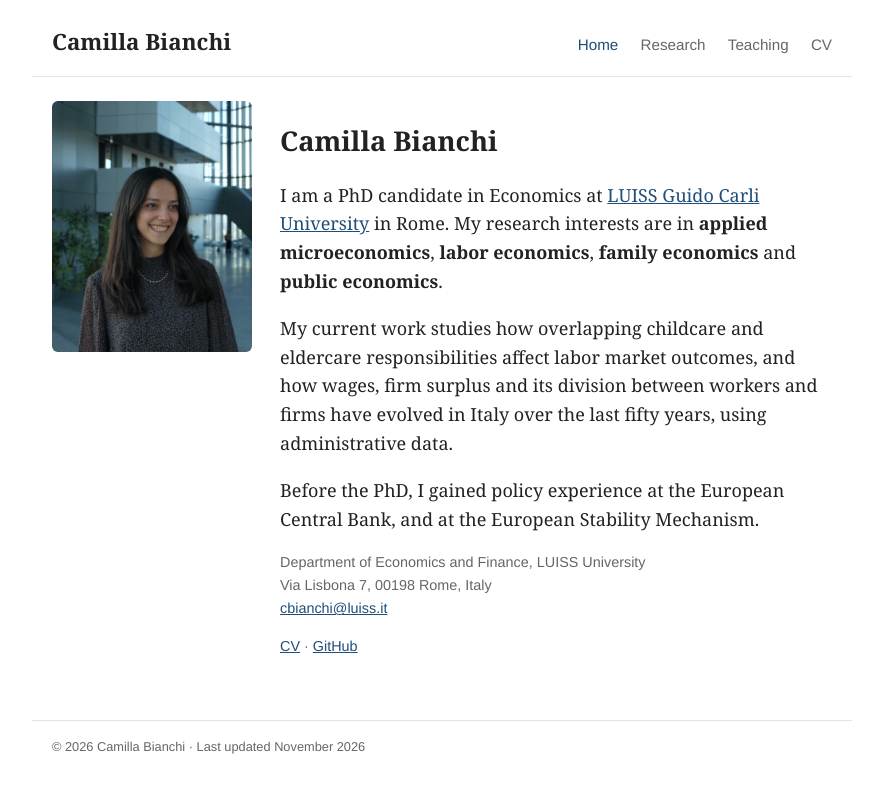
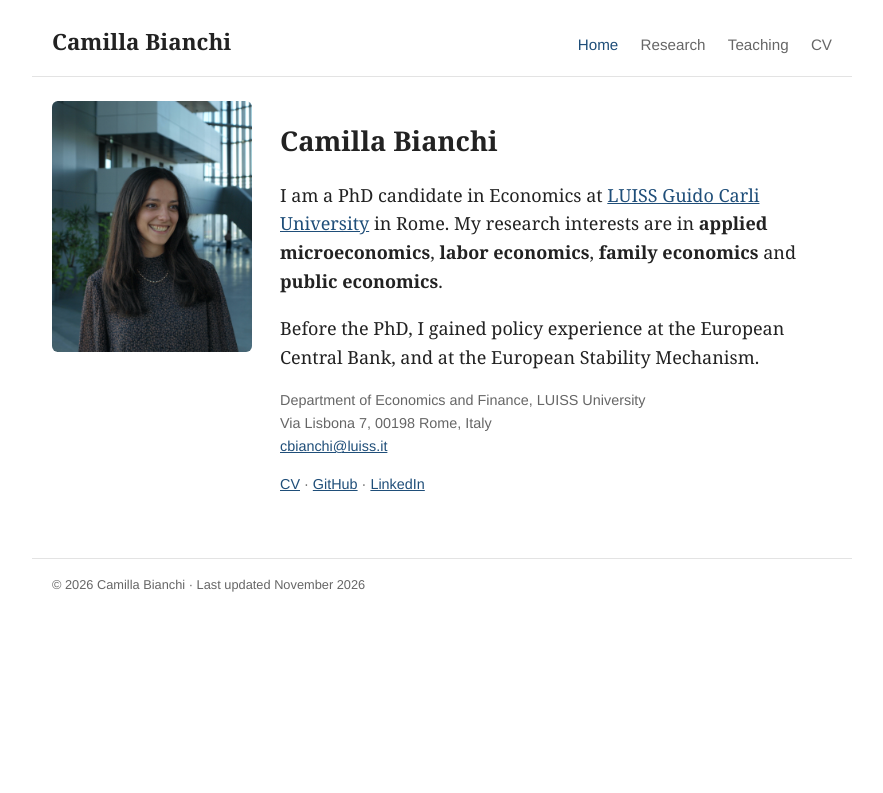
Before and after one commit to camillabianchi/camillabianchi.github.io, a Jekyll site: the page built from index.md, in a window 1280 px wide. Shown: the top 793 px of the page, without its empty margins (198-1081 px from the left). Built offline with Jekyll 4.4.1, drawn with Linux system fonts in a browser that asks for light colours.

Commit message:
Update index.md with LinkedIn link

```diff
--- a/index.md
+++ b/index.md
@@ -17,10 +17,11 @@ permalink: /
       <strong>public economics</strong>.
     </p>
     <p>
+      <!--
       My current work studies how overlapping childcare and eldercare responsibilities
       affect labor market outcomes, and how wages, firm surplus and its division between
       workers and firms have evolved in Italy over the last fifty years, using administrative
-      data.
+      data. -->
     </p>
     <p>
       Before the PhD, I gained policy experience at the European Central Bank, and at
@@ -33,7 +34,8 @@ permalink: /
     </p>
     <p class="contact">
       <a href="{{ '/files/cv_CamillaBianchi.pdf' | relative_url }}">CV</a> ·
-      <a href="https://github.com/camillabianchi">GitHub</a>
+      <a href="https://github.com/camillabianchi">GitHub</a> ·
+      <a href="https://www.linkedin.com/in/camilla-bianchi-974167131/">LinkedIn</a>
     </p>
   </div>
 </div>
```
